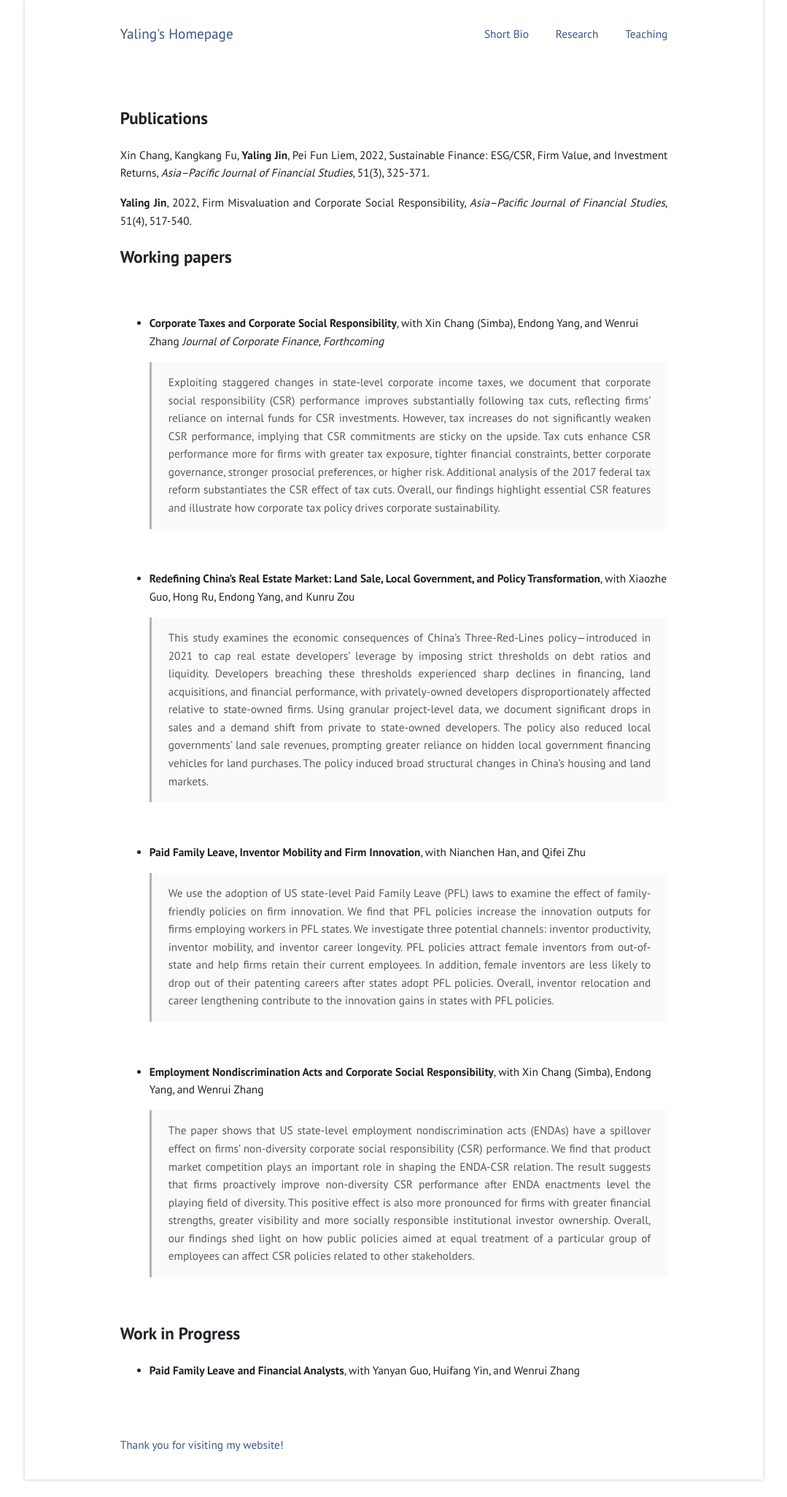
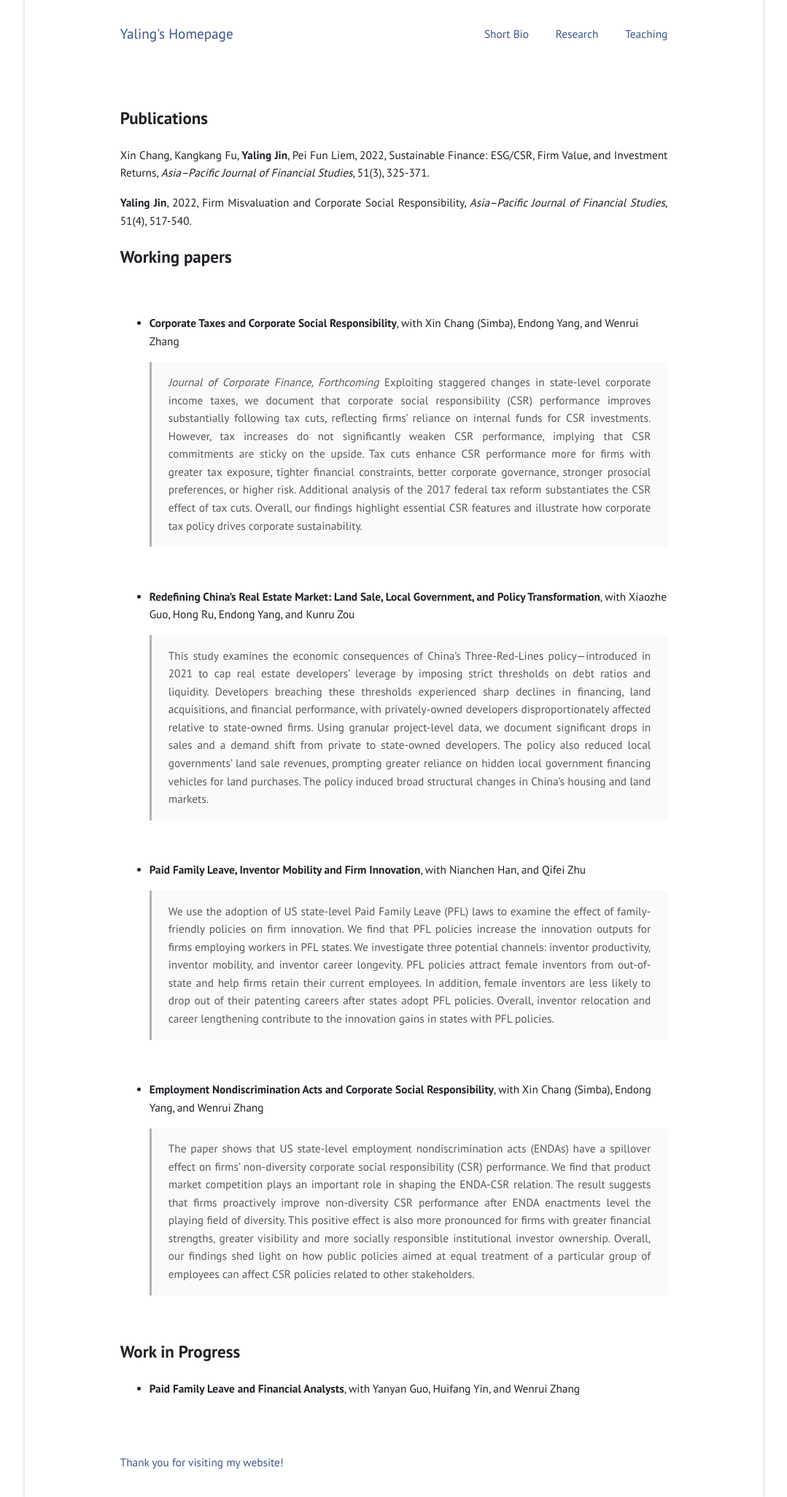
Before and after one commit to jinyaling/jinyaling.github.io, a Jekyll site: the page built from research.md, in a window 1280 px wide. Shown: the whole page at 73% size, without its empty margins (100-1179 px from the left). Built offline with Jekyll 4.4.1, drawn with Linux system fonts in a browser that asks for light colours; before the commit the page ends 2027 px from its top, so only the background shows below that.

```diff
--- a/research.md
+++ b/research.md
@@ -14,7 +14,7 @@ Xin Chang, Kangkang Fu, **Yaling Jin**, Pei Fun Liem, 2022, Sustainable Finance:
 ## Working papers
 &nbsp;
  - **[Corporate Taxes and Corporate Social Responsibility](https://papers.ssrn.com/sol3/papers.cfm?abstract_id=3694203)**, with Xin Chang (Simba), Endong Yang, and Wenrui Zhang
-*Journal of Corporate Finance, Forthcoming*
+> *Journal of Corporate Finance, Forthcoming*
 > Exploiting staggered changes in state-level corporate income taxes, we document that corporate social responsibility (CSR) performance improves substantially following tax cuts, reflecting firms’ reliance on internal funds for CSR investments. However, tax increases do not significantly weaken CSR performance, implying that CSR commitments are sticky on the upside. Tax cuts enhance CSR performance more for firms with greater tax exposure, tighter financial constraints, better corporate governance, stronger prosocial preferences, or higher risk. Additional analysis of the 2017 federal tax reform substantiates the CSR effect of tax cuts. Overall, our findings highlight essential CSR features and illustrate how corporate tax policy drives corporate sustainability.
 
 &nbsp;
```
